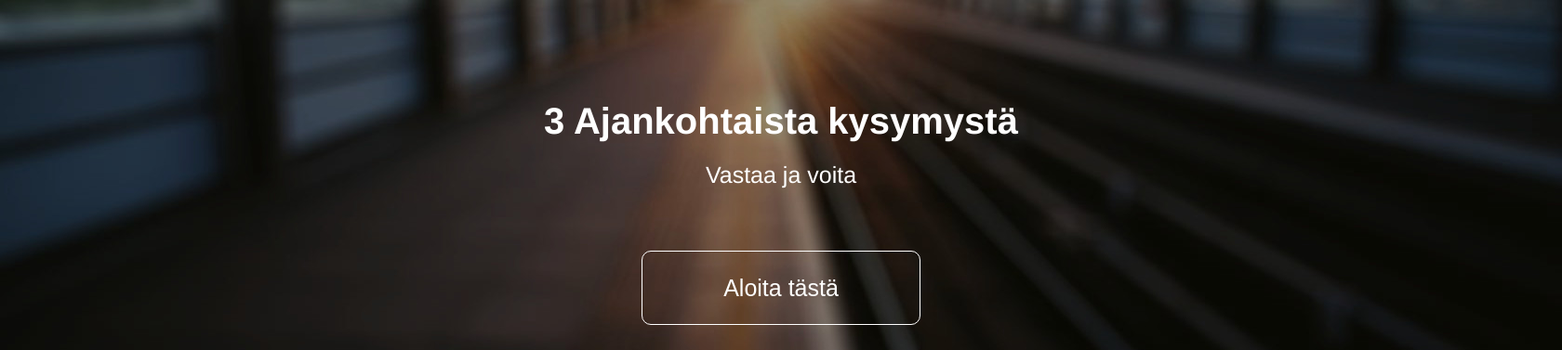
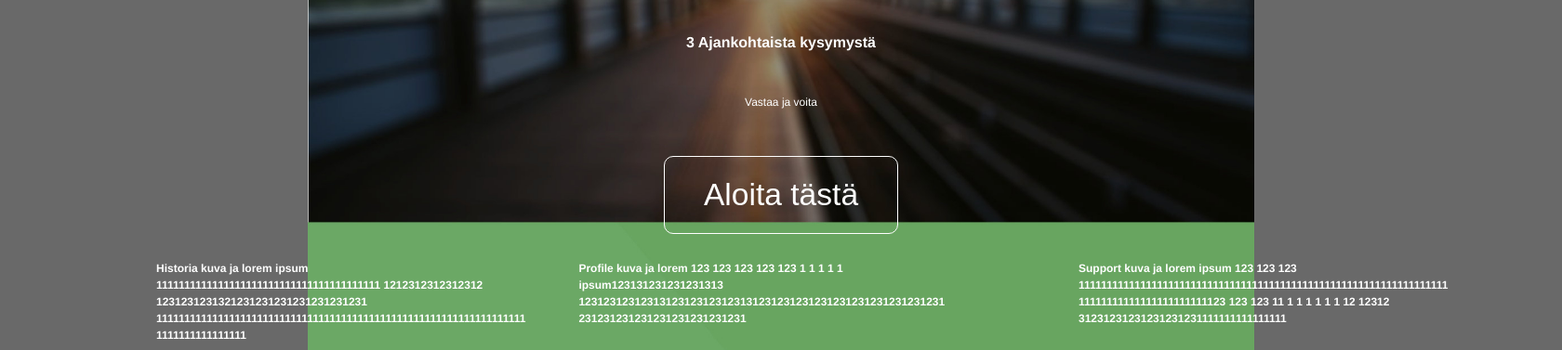
Before and after one commit to Xana8U/Hakemus, a Django app: page /hakemus/ in a window 1680 px wide. Shown: the top 377 px of the page at 93% size. Run offline with Django 3.2, Linux system fonts and the light colour scheme.

Commit message:
- still learning css - dropping absolute length values for multi-device support - background edited and added - centered and gave proper values for header objects

```diff
--- a/Hakemus/static/Hakemus/960.css
+++ b/Hakemus/static/Hakemus/960.css
@@ -12,10 +12,13 @@
 
   Note: IE6 works fine without this fix.
 */
-
 body {
   min-width: 960px;
+  background-image: url("/static/img/bg.jpg");
+  background-repeat: no-repeat;
   background-color: dimgray;
+  background-position: center top;
+  background-size: contain;
 }
 
 /* `Container
@@ -110,7 +113,6 @@
 
 .container_12 .grid_2 {
   width: 140px;
-  left: 1000px;
 }
 
 .container_12 .grid_4 {
@@ -216,30 +218,29 @@
 ----------------------------------------------------------------------------------------------------*/
 
 .container_12 .prefix_1 {
-  padding-left: 80px;
+  padding-left: 0px;
   width: 0%;
 }
 
-.container_12 .prefix_2 {
-  margin-left: auto;
-  margin-right: auto;
+.container_12 .prefix_2 { /* left */
   text-align: left;
-  width: 55%;
+  padding-left: 10%;
+  width: 300px;
+
 }
 
-.container_12 .prefix_5 {
-  margin: 0 50% auto;
+.container_12 .prefix_5 { /* right */
+  padding-left: 43%;
+  float: none;
   text-align: left;
-  width: 0%
+  width: 300px;
 }
 
-.container_12 .prefix_5 {
-  padding-left: 400px;
-}
 
-.container_12 .prefix_7 {
-  text-align: center;
-  padding-left: 560px;
+.container_12 .prefix_7 { /* middle */
+  padding-left: 75%;
+  text-align: left;
+  width: 300px;
 }
 
 .container_12 .prefix_8 {
--- a/Hakemus/static/Hakemus/reset.css
+++ b/Hakemus/static/Hakemus/reset.css
@@ -158,15 +158,15 @@
     cursor: pointer;
     overflow: hidden;
     outline: thin;
-    margin: 0 40 auto;
     display: block;
-    height: 80px;
-    width: 300px;
-    /*left: 650px;*/
-    top: 270px;
-    font-size: 25px;
+    height: 5vw;
+    width: 15vw;
+    top: 10vw;
+    font-size: 2vw;
     color: white;
+    left: 42.5vw;
 }
+
 ol,
 ul {
   list-style: none;
--- a/Hakemus/static/Hakemus/text.css
+++ b/Hakemus/static/Hakemus/text.css
@@ -29,55 +29,74 @@
 
 h1.top {
   position: absolute;
-  top: 100px;
-  font-size: 40px;
   left: 0;
   right: 0;
+  top: 2vw;
+  font-size: 2vmin;
   color: white;
+  max-width: 500px
+  margin: auto;
+  text-align: center;
 }
 
-h1.history-img{
-  position: absolute;
-  font-size: 14px;
-  top: 600px;
+h1.history{
+  position: relative;
+  font-size: 1.5vmin;
+  top: 35vmin;
   color: white;
+  max-width: 400px;
+  word-wrap: break-word;
+  float: left;
 }
 
 h1.support{
-  position: absolute;
-  font-size: 14px;
-  top: 600px;
-  left: 0;
-  right: 0;
+  position: relative;
+  font-size: 1.5vmin;
+  top: 35vmin;
   color: white;
+  max-width: 400px;
+  word-wrap: break-word;
+  float: right;
 }
 
 h1.profile{
-  position: absolute;
-  font-size: 14px;
-  top: 600px;
+  position: relative;
+  font-size: 1.5vmin;
+  top: 35vmin;
   color: white;
+  max-width: 400px;
+  word-wrap: break-word;
+  float: right;
 }
 
 h1.footer-left{
-  position: absolute;
-  font-size: 14px;
+  position: relative;
+  font-size: 1vw;
   top: 900px;
   color: white;
+  max-width: 300px;
+  word-wrap: break-word;
 }
 
 h1.footer-middle{
-  position: absolute;
-  font-size: 14px;
+  position: relative;
+  font-size: 1vw;
   top: 900px;
   color: white;
+  max-width: 300px;
+  word-wrap: break-word;
+
+
 }
 
 h1.footer-right{
-  position: absolute;
-  font-size: 14px;
+  position: relative;
+  font-size: 1vw;
   top: 900px;
   color: white;
+  max-width: 300px;
+  word-wrap: break-word;
+
 }
 
 
@@ -118,10 +137,11 @@
 
 p {
   position: absolute;
-  font-size: 25px;
-  top: 170px;
+  font-size: 1.5vmin;
   left: 0;
   right: 0;
+  top: 6vw;
+  align: center;
   color: white;
   text-align: center;
 }
--- a/Hakemus/templates/Hakemus/index.html
+++ b/Hakemus/templates/Hakemus/index.html
@@ -3,23 +3,12 @@
     <link rel="stylesheet" type="text/css" href="{% static 'Hakemus/reset.css' %}" />
     <link rel="stylesheet" type="text/css" href="{% static 'Hakemus/960.css' %}" />
     <link rel="stylesheet" type="text/css" href="{% static 'Hakemus/text.css' %}" />
-    <title>Title</title>
+    <title>Hakemus</title>
 </head>
 <body>
 
 <div id="site-container">
     <div id="header" class="container">
-        <div id="images" class="container_1"> <!-- no* container_1 for centered images -->
-            <div id="logo" class="prefix_1 aplha">
-                <img src="/static/img/banner.jpg" alt="" />
-            </div>
-            <div id="green-image" class="prefix_1 alpha">
-                <img src="/static/img/green.jpg" alt="" />
-            </div>
-            <div id="gray-image" class="prefix_1 alpha" style="padding-top: 5px;">
-                <img src="/static/img/bottom.jpg" />
-            </div>
-        </div>
         <div id="text" class="container">
             <div class="container_12">
                 <div class="grid_5 alpha">
@@ -37,13 +26,13 @@
     </div>
     <div id="images-green" class="container_12">
         <div id="history-img" class="prefix_2">
-            <h1 class="history-img"><span>Historia kuva ja lorem ipsum</span></h1>
+            <h1 class="history"><span>Historia kuva ja lorem ipsum 1111111111111111111111111111111111111111 1212312312312312 1231231231321231231231231231231231 1111111111111111111111111111111111111111111111111111111111111111111111111111111111</span></h1>
         </div>
-        <div id="support-img" class="grid_5">
-            <h1 class="support"><span>Support kuva ja lorem ipsum</span></h1>
+        <div id="support-img" class="prefix_7">
+            <h1 class="support"><span>Support kuva ja lorem ipsum 123 123 123 11111111111111111111111111111111111111111111111111111111111111111111111111111111111111111123 123 123 11 1 1 1 1 1 1 12 12312 31231231231231231231111111111111111</span></h1>
         </div>
         <div id="profile-img" class="prefix_5">
-            <h1 class="profile"><span>Profile kuva ja lorem ipsum</span></h1>
+            <h1 class="profile"><span>Profile kuva ja lorem 123 123 123 123 123 1 1 1 1 1 ipsum123131231231231313 12312312312313123123123123131231231231231231231231231231231231231231231231231231231231 </span></h1>
         </div>
     </div>
     <div id="footer" class="container_12">
```
Also changed, not shown: Hakemus/static/img/bg.jpg (added).
